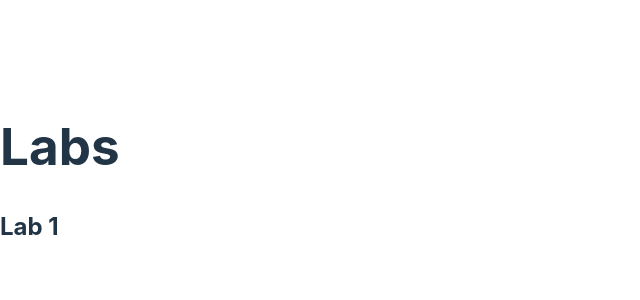
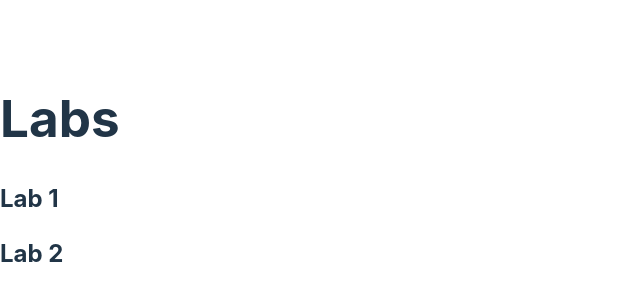
Before and after one commit to a1an1uo/yijunluo-react-web-app, a React (Vite) app: page / in a window 1280 px wide. Shown: the part 226-526 px from the top of the page, without its empty margins (0-640 px from the left). Built offline with nearby package versions, Linux system fonts and the light colour scheme.

Commit message:
little fix

```diff
--- a/src/Labs/index.tsx
+++ b/src/Labs/index.tsx
@@ -1,9 +1,11 @@
 import Lab1 from "./Lab1";
+import Lab2 from "./Lab2";
 export default function Labs() {
   return (
     <div id="wd-labs">
       <h1>Labs</h1>
       <Lab1 />
+      <Lab2 />
     </div>
   );
 }
```
